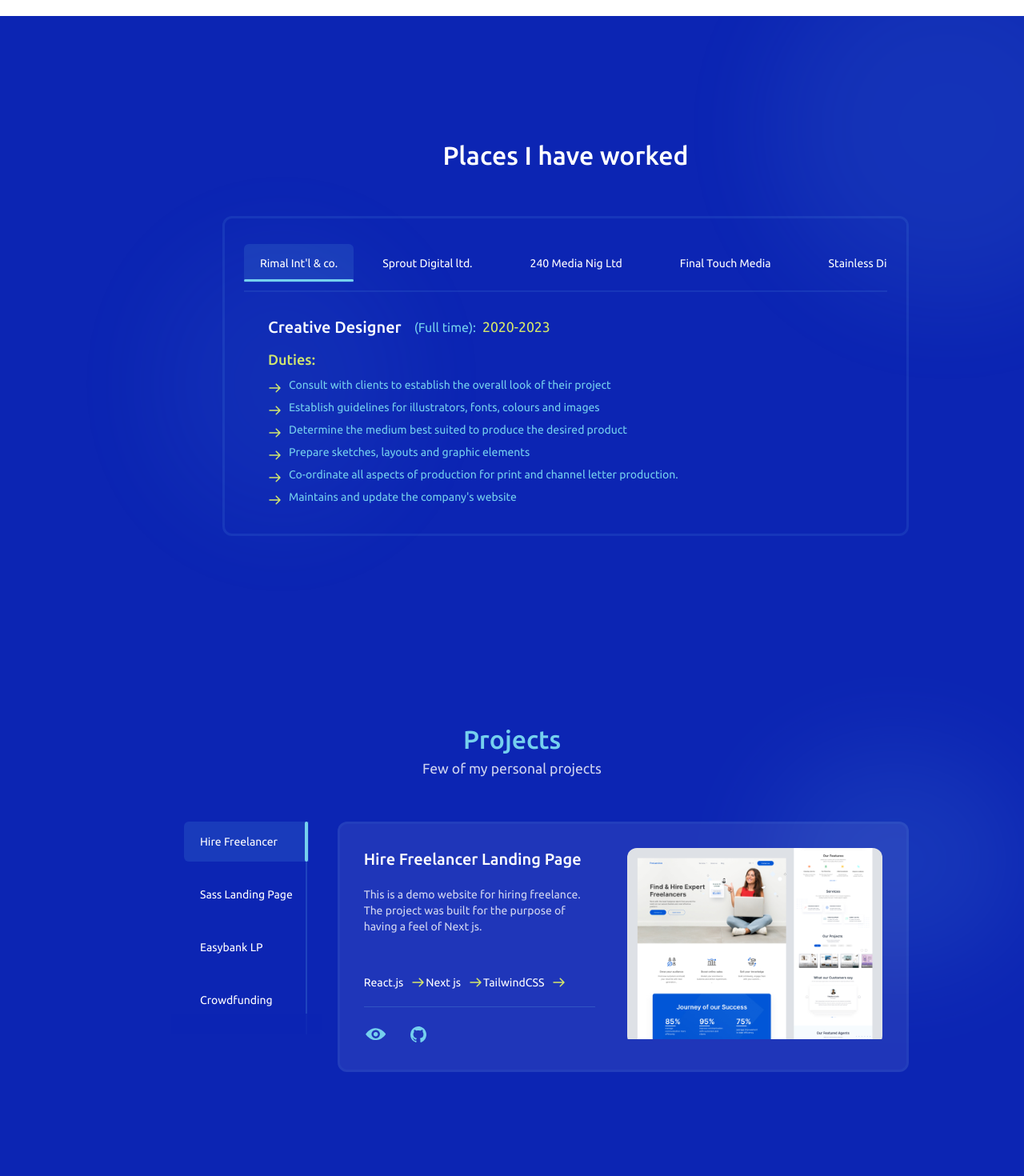
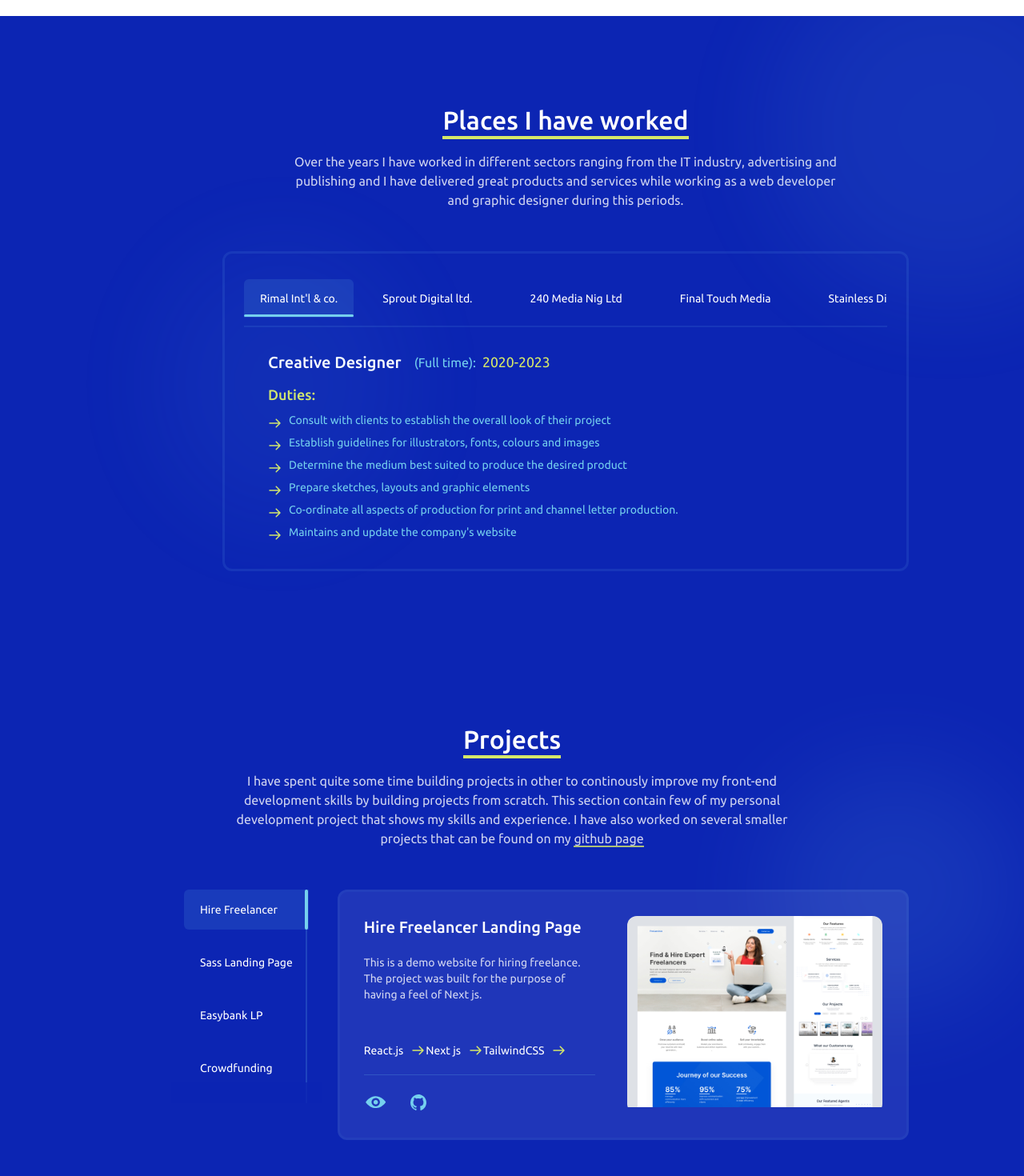
Before and after one commit to Teewaii/portfolioV3, a React (Create React App) app: page / in a window 1280 px wide. Shown: the part 1620-3090 px from the top of the page at 80% size. Built offline with nearby package versions, Linux system fonts and the light colour scheme; the HTML template or start-up script is replaced by a standard one; a web font is replaced by a local one.

Commit message:
Last Home Commit

```diff
--- a/package.json
+++ b/package.json
@@ -1,5 +1,5 @@
 {
-  "homepage": "https://taiyeajimati.vercel.app/",
+  "homepage": "https://vercel.com/teewaii/taiyeajimati",
   "name": "porfolio2",
   "version": "0.1.0",
   "private": true,
--- a/src/components/experience/Experience.jsx
+++ b/src/components/experience/Experience.jsx
@@ -17,9 +17,12 @@ export default function Experience() {
 
   return (
     <section id='experience' className=" flex items-center justify-center   experience min-h-[100vh] 2xl:min-h-[70vh] 3xl:min-h-[62vh] bg-primary relative after:absolute after:top-[-10%] after:right-[-10%] after:bg-secondary after:w-[35%] after:h-[55%] after:rounded-full after:blur-3xl after:opacity-[0.08]   before:absolute before:bottom-[20%] before:left-[15%] before:bg-secondary before:w-[25%] before:h-[45%] before:rounded-full before:blur-3xl before:opacity-[0.05] overflow-hidden ">
-      <div className="bucket pt-[6rem] pb-[2rem] md:pb-[0] md:pt-[0] flex flex-col items-center container  md:pl-[20px] lg:pl-[150px] 3xl:pl-[100px] lg:max-w-[80%] 3xl:max-w-[75%]
+      <div className="bucket pt-[4rem]  pb-[2rem] md:pb-[0] md:pt-[0] flex flex-col items-center container  md:pl-[20px] lg:pl-[150px] 3xl:pl-[100px] lg:max-w-[80%] 3xl:max-w-[75%]
      ">
-        <h1 className='text-white lg:mb-[2rem] mb-0 text-[1.5rem] lg:text-[2rem]'>Places I have worked</h1>
+        <div className="section-title gap-y-4 lg:gap-y-0 flex flex-col items-start container lg:items-center">
+          <h1 className='text-white lg:mb-[1rem]  mb-0 text-[1.5rem] lg:text-[2rem] relative before:absolute before:left-0 before:right-0 before:bg-green before:h-1 before:bottom-0 before:z-[-1] z-40 '>Places I have worked</h1>
+          <p className='text-white text-[1rem]  text-left lg:text-center  opacity-80 max-w-[700px]  mb-[2rem]'>Over the years I have worked in different sectors ranging from the IT industry, advertising and publishing and I have delivered great products and services while working as a web developer and graphic designer during this periods.  </p>
+        </div>
         <motion.div className="experience-wrapper border-[3px] rounded-xl px-6  border-opacity-[0.1] border-secondary  flex flex-col
        min-h-[400px] pb-[50px] container lg:py-[2rem] mt-[20px]
       "  initial={{ x: 20 }}
--- a/src/components/projects/Projects.jsx
+++ b/src/components/projects/Projects.jsx
@@ -17,19 +17,18 @@ export default function Projects({ project, activeProject }) {
 
   return (
     <section id='projects' className="project min-h-[100vh] lg:min-h-[90vh]  xl:min-h-[75vh] bg-primary relative  before:absolute before:top-[20%] before:right-[0%] before:bg-secondary before:w-[25%] before:h-[45%] before:rounded-full before:blur-3xl before:opacity-[0.1]
-     flex justify-center items-center  md:py-[7rem] xl:py-[0rem] pb-10
+     flex justify-center items-center  md:py-[7rem] xl:py-[5rem] 3xl-xl:py-[1rem] pb-10
     " >
 
       <div className="bucket flex flex-col items-center py-20 lg:py-0   w-screen   ">
-        <h1 className='project-header text-secondary  text-[1.5rem] lg:text-[2rem] flex relative
-
-      '>Projects</h1>
-        <p className='text-white text-[1.1rem] opacity-80  mb-[2rem]'>Few of my personal projects</p>
-
+        <div className="section-title flex flex-col items-start container lg:items-center">
+          <h1 className='project-header text-white mb-4  text-[1.5rem] lg:text-[2rem]  w-fit relative  before:absolute before:left-0 before:right-0 before:bg-green before:h-1 before:bottom-0 before:z-[-1] z-40 '>Projects</h1>
+          <p className='text-white text-[1rem]  text-left lg:text-center opacity-80 max-w-[700px]  mb-[2rem]'>I have spent quite some time building projects in other to continously improve my front-end development skills by building projects from scratch. This section contain few of my personal development project that shows my skills and experience. I have also worked on several smaller projects that can be found on my <a className='border-b-2 border-green ' href="https://github.com/Teewaii" target='blank'>github page</a> </p>
+        </div>
         {/*Mobile Projects list controller start */}
-      <motion.div  initial={{ x: -20 }}
+        <motion.div initial={{ x: -20 }}
           whileInView={{ x: 0 }}
-          transition={{ duration: 1 }}  className="project-list flex whitespace-nowrap gap-4  w-[100%]  overflow-scroll min-h-[fit] bg-primary py-2 pl-4 pr-4 lg:hidden">
+          transition={{ duration: 1 }} className="project-list flex whitespace-nowrap gap-4  w-[100%]  overflow-scroll min-h-[fit] bg-primary py-2 pl-4 pr-4 lg:hidden">
 
           {projects.map((item, index) =>
             <h1 key={item.id} className={project === index ? 'text-[white] relative min-w-fit bg-secondary lg:rounded-bl-md rounded-tl-md ease-in-out duration-300 bg-opacity-[0.13] text-sm  font-normal py-[15px] px-[15px] lg:px-[20px] after:absolute after:bg-secondary  after:top-[-1%]  after:bottom-[94%] after:left-0 after:right-0 lg:after:top-0  lg:after:bottom-[0] lg:after:left-[97%] lg:after:right-[1px]  after:rounded-xl cursor-pointer after:delay-100 lg:last:mb-11 ' : 'text-[white] relative text-sm md:text-sm font-normal py-[15px] px-[10px] lg:px-[20px] min-w-fit cursor-pointer hover:after:top-0  hover:after:bottom-[0] hover:after:left-[98%] hover:after:right-[1px] hover:bg-secondary hover:bg-opacity-[0.1] '}
--- a/src/index.css
+++ b/src/index.css
@@ -196,7 +196,6 @@ a {
 
 
 
-
 /*
 @media screen and (min-width:800px) {
   a.active {
```
Lines whose indentation alone changed are shown as unchanged.
